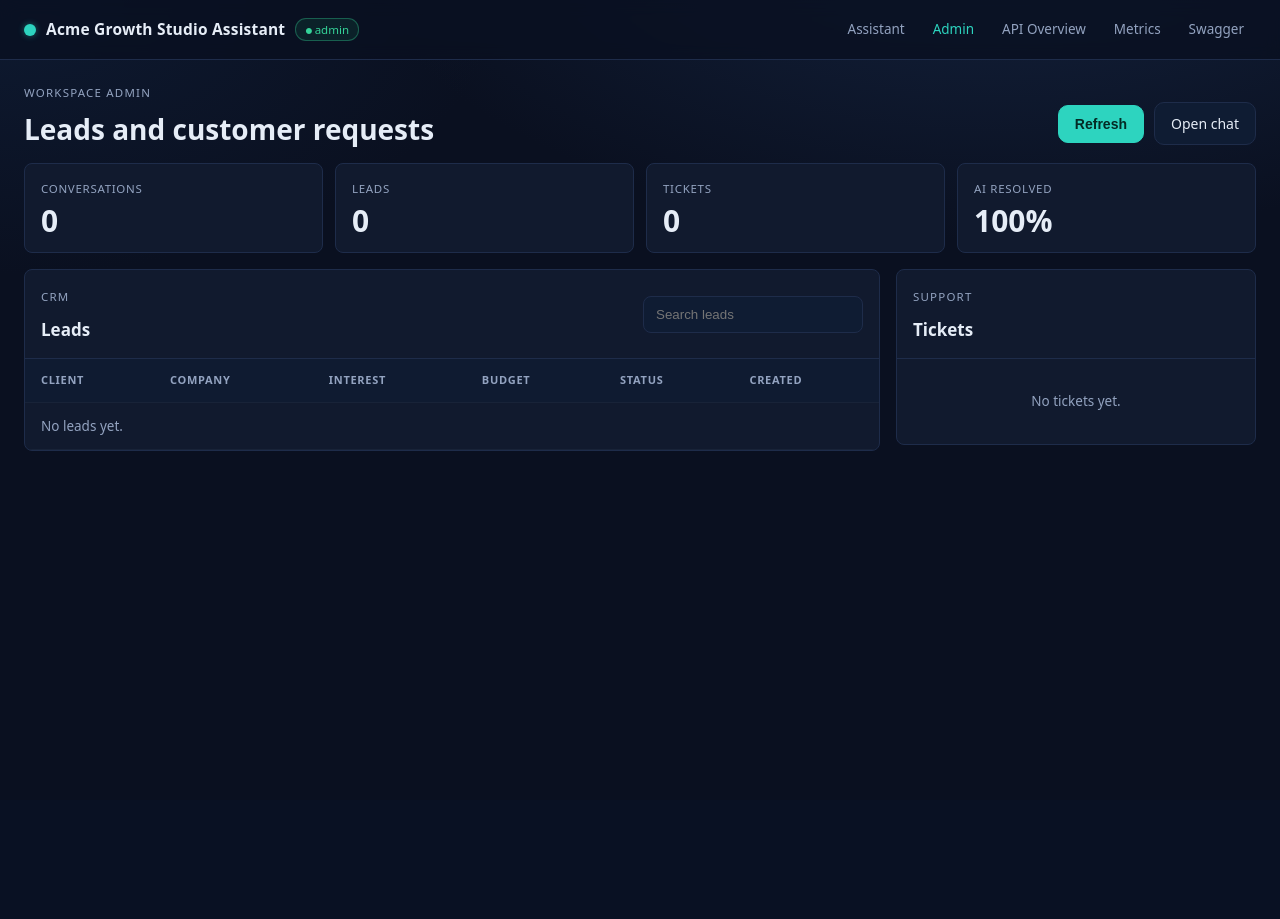
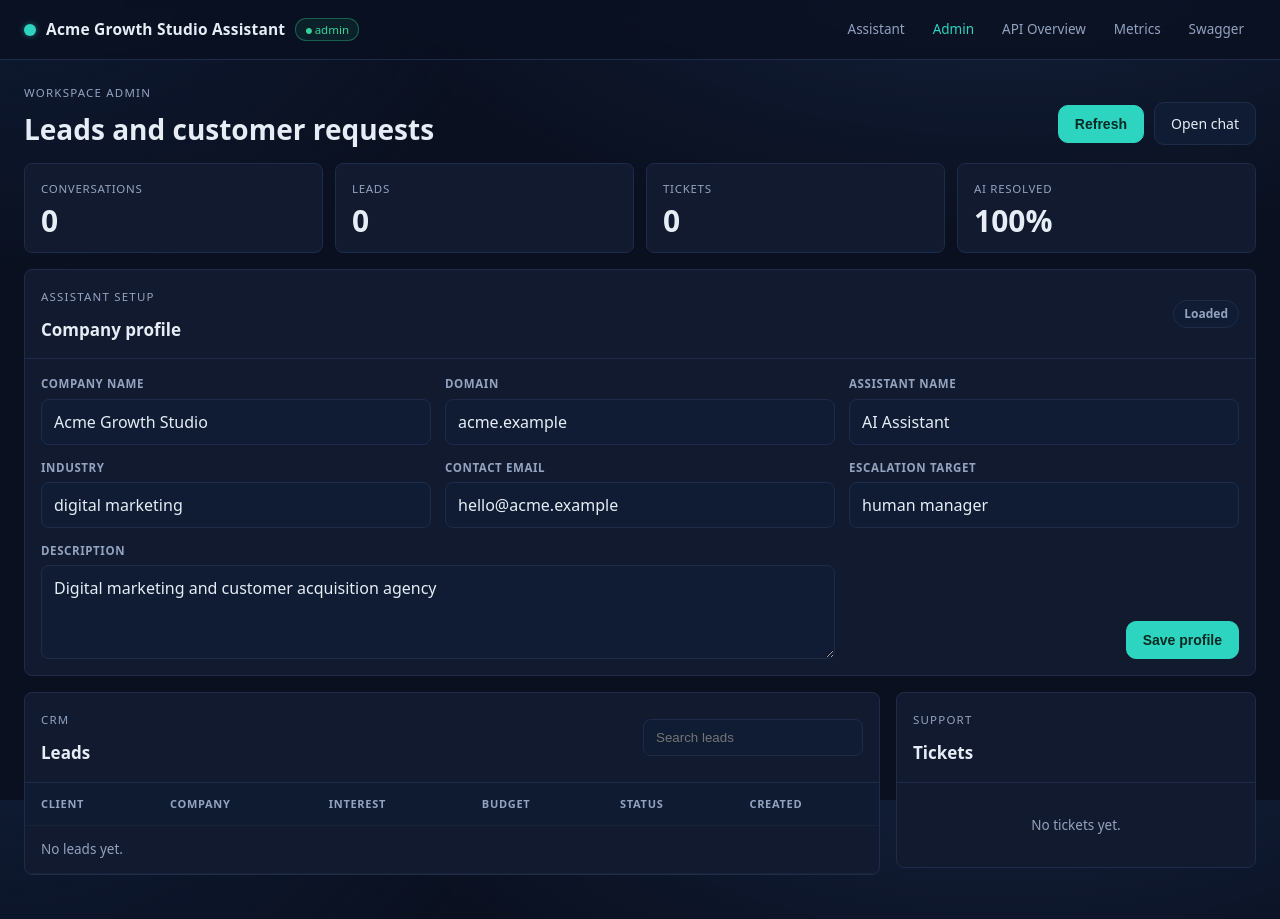
Before and after one commit to HullyMully/ai-marketing-agent-rag-langgraph, a FastAPI app: page /admin in a window 1280 px wide. Before the commit the page ends 451 px from the top, so only its background shows below. Run offline with FastAPI, Linux system fonts and the light colour scheme; data that the repository does not hold is empty.

Commit message:
Add editable company profile to admin panel

```diff
--- a/app/main.py
+++ b/app/main.py
@@ -17,9 +17,10 @@
 
 from app.api import chat, crm, knowledge, metrics, tickets
 from app.agent.llm import llm_runtime_mode
-from app.company import get_company
+from app.company import get_company, profile_to_dict, save_company_profile
 from app.config import settings
 from app.db.database import init_db
+from app.schemas.company import CompanyProfileOut, CompanyProfileUpdate
 
 WEB_DIR = Path(__file__).resolve().parent / "web"
 STATIC_DIR = WEB_DIR / "static"
@@ -102,6 +103,19 @@
     return get_company().public_dict()
 
 
+@app.get("/config/profile", response_model=CompanyProfileOut, tags=["system"])
+def company_profile() -> CompanyProfileOut:
+    """Editable non-secret company profile for the admin panel."""
+    return CompanyProfileOut(**profile_to_dict(get_company()))
+
+
+@app.put("/config/profile", response_model=CompanyProfileOut, tags=["system"])
+def update_company_profile(payload: CompanyProfileUpdate) -> CompanyProfileOut:
+    """Persist company profile changes to the local runtime profile file."""
+    profile = save_company_profile(payload.model_dump())
+    return CompanyProfileOut(**profile_to_dict(profile))
+
+
 @app.get("/health", tags=["system"])
 def health() -> dict:
     """Liveness probe."""
--- a/app/web/static/admin.js
+++ b/app/web/static/admin.js
@@ -2,7 +2,7 @@
 (function () {
   "use strict";
 
-  var state = { leads: [], tickets: [], metrics: null };
+  var state = { leads: [], tickets: [], metrics: null, company: null };
 
   var els = {
     brand: document.getElementById("brand-name"),
@@ -13,13 +13,26 @@
     resolved: document.getElementById("admin-resolved"),
     leadFilter: document.getElementById("lead-filter"),
     leadsBody: document.getElementById("leads-body"),
-    ticketsList: document.getElementById("tickets-list")
+    ticketsList: document.getElementById("tickets-list"),
+    companyForm: document.getElementById("company-form"),
+    companySave: document.getElementById("company-save"),
+    companyStatus: document.getElementById("company-save-status")
   };
 
   function getJSON(url) {
     return fetch(url).then(function (r) {
       return r.ok ? r.json() : null;
     }).catch(function () { return null; });
+  }
+
+  function putJSON(url, payload) {
+    return fetch(url, {
+      method: "PUT",
+      headers: { "Content-Type": "application/json" },
+      body: JSON.stringify(payload)
+    }).then(function (r) {
+      return r.ok ? r.json() : Promise.reject(new Error("save failed"));
+    });
   }
 
   function pct(x) {
@@ -96,6 +109,69 @@
     });
   }
 
+  function renderCompany() {
+    if (!state.company || !els.companyForm) { return; }
+    [
+      "company_name",
+      "company_domain",
+      "company_description",
+      "company_contact_email",
+      "assistant_name",
+      "escalation_target",
+      "business_industry"
+    ].forEach(function (key) {
+      var field = els.companyForm.elements[key];
+      if (field) { field.value = state.company[key] || ""; }
+    });
+    if (state.company.brand_label && els.brand) {
+      els.brand.textContent = state.company.brand_label;
+    }
+    setSaveStatus("Loaded", "");
+  }
+
+  function setSaveStatus(text, mode) {
+    if (!els.companyStatus) { return; }
+    els.companyStatus.textContent = text;
+    els.companyStatus.classList.toggle("ok", mode === "ok");
+    els.companyStatus.classList.toggle("error", mode === "error");
+  }
+
+  function formPayload() {
+    var data = {};
+    if (!els.companyForm) { return data; }
+    [
+      "company_name",
+      "company_domain",
+      "company_description",
+      "company_contact_email",
+      "assistant_name",
+      "escalation_target",
+      "business_industry"
+    ].forEach(function (key) {
+      data[key] = (els.companyForm.elements[key]?.value || "").trim();
+    });
+    return data;
+  }
+
+  function saveCompany(event) {
+    event.preventDefault();
+    if (!els.companyForm) { return; }
+    if (els.companySave) { els.companySave.disabled = true; }
+    setSaveStatus("Saving…", "");
+    putJSON("/config/profile", formPayload())
+      .then(function (profile) {
+        state.company = profile;
+        renderCompany();
+        setSaveStatus("Saved", "ok");
+      })
+      .catch(function () {
+        setSaveStatus("Could not save", "error");
+      })
+      .finally(function () {
+        if (els.companySave) { els.companySave.disabled = false; }
+      });
+  }
+
   function esc(value) {
     return String(value ?? "").replace(/[&<>"']/g, function (ch) {
       return {
@@ -112,6 +188,7 @@
     renderMetrics();
     renderLeads();
     renderTickets();
+    renderCompany();
   }
 
   function load() {
@@ -119,11 +196,13 @@
     Promise.all([
       getJSON("/metrics/demo"),
       getJSON("/crm/leads"),
-      getJSON("/tickets")
+      getJSON("/tickets"),
+      getJSON("/config/profile")
     ]).then(function (items) {
       state.metrics = items[0] || {};
       state.leads = Array.isArray(items[1]) ? items[1] : [];
       state.tickets = Array.isArray(items[2]) ? items[2] : [];
+      state.company = items[3] || null;
       renderAll();
     }).finally(function () {
       if (els.refresh) { els.refresh.disabled = false; }
@@ -136,5 +215,6 @@
 
   if (els.refresh) { els.refresh.addEventListener("click", load); }
   if (els.leadFilter) { els.leadFilter.addEventListener("input", renderLeads); }
+  if (els.companyForm) { els.companyForm.addEventListener("submit", saveCompany); }
   load();
 })();
--- a/app/web/static/styles.css
+++ b/app/web/static/styles.css
@@ -6,13 +6,6 @@
 
 :root {
   --bg: #0a1020;
-  --tg-bg: #0b141a;
-  --tg-panel: #17212b;
-  --tg-panel-2: #1f2c37;
-  --tg-bubble-in: #182533;
-  --tg-bubble-out: #2b5278;
-  --tg-accent: #64b5ef;
-  --tg-line: #223242;
   --panel: #111a2e;
   --panel-2: #0f1c33;
   --panel-3: #13233e;
@@ -454,6 +442,74 @@
   font-size: 30px;
   line-height: 1;
 }
+.company-settings {
+  margin-bottom: 16px;
+}
+.save-status {
+  color: var(--muted);
+  border: 1px solid var(--border);
+  background: var(--panel-2);
+  border-radius: 999px;
+  padding: 4px 10px;
+  font-size: 12px;
+  font-weight: 700;
+}
+.save-status.ok {
+  color: #6ee7b7;
+  border-color: rgba(52,211,153,.45);
+  background: rgba(16,61,54,.48);
+}
+.save-status.error {
+  color: var(--red);
+  border-color: rgba(252,165,165,.45);
+  background: rgba(80,26,34,.48);
+}
+.company-form {
+  display: grid;
+  grid-template-columns: repeat(3, minmax(0, 1fr));
+  gap: 14px;
+  padding: 16px;
+}
+.company-form label {
+  display: flex;
+  flex-direction: column;
+  gap: 6px;
+  min-width: 0;
+}
+.company-form label.wide {
+  grid-column: 1 / 3;
+}
+.company-form label span {
+  color: var(--muted);
+  font-size: 11.5px;
+  letter-spacing: .6px;
+  text-transform: uppercase;
+  font-weight: 700;
+}
+.company-form input,
+.company-form textarea {
+  width: 100%;
+  border: 1px solid var(--border);
+  background: var(--panel-2);
+  color: var(--text);
+  border-radius: 8px;
+  padding: 10px 12px;
+  font: inherit;
+  outline: none;
+}
+.company-form textarea {
+  resize: vertical;
+  min-height: 84px;
+}
+.company-form input:focus,
+.company-form textarea:focus {
+  border-color: var(--teal);
+}
+.company-form-actions {
+  display: flex;
+  align-items: flex-end;
+  justify-content: flex-end;
+}
 .admin-grid {
   display: grid;
   grid-template-columns: minmax(0, 1fr) 360px;
--- a/app/web/templates/admin.html
+++ b/app/web/templates/admin.html
@@ -4,7 +4,7 @@
   <meta charset="UTF-8">
   <meta name="viewport" content="width=device-width, initial-scale=1.0">
   <title>AI Customer Assistant — Admin</title>
-  <link rel="stylesheet" href="/static/styles.css?v=9">
+  <link rel="stylesheet" href="/static/styles.css?v=10">
 </head>
 <body>
   <header class="app-header">
@@ -53,6 +53,49 @@
       </article>
     </section>
 
+    <section class="admin-panel company-settings">
+      <div class="admin-panel-head">
+        <div>
+          <p class="section-title">Assistant setup</p>
+          <h2>Company profile</h2>
+        </div>
+        <span id="company-save-status" class="save-status">Not saved</span>
+      </div>
+      <form id="company-form" class="company-form">
+        <label>
+          <span>Company name</span>
+          <input name="company_name" type="text" placeholder="Acme Growth Studio">
+        </label>
+        <label>
+          <span>Domain</span>
+          <input name="company_domain" type="text" placeholder="acme.example">
+        </label>
+        <label>
+          <span>Assistant name</span>
+          <input name="assistant_name" type="text" placeholder="AI Assistant">
+        </label>
+        <label>
+          <span>Industry</span>
+          <input name="business_industry" type="text" placeholder="digital marketing">
+        </label>
+        <label>
+          <span>Contact email</span>
+          <input name="company_contact_email" type="email" placeholder="hello@example.com">
+        </label>
+        <label>
+          <span>Escalation target</span>
+          <input name="escalation_target" type="text" placeholder="human manager">
+        </label>
+        <label class="wide">
+          <span>Description</span>
+          <textarea name="company_description" rows="3" placeholder="What the company does, in one sentence"></textarea>
+        </label>
+        <div class="company-form-actions">
+          <button id="company-save" class="btn btn-primary" type="submit">Save profile</button>
+        </div>
+      </form>
+    </section>
+
     <section class="admin-grid">
       <div class="admin-panel leads-panel">
         <div class="admin-panel-head">
@@ -95,6 +138,6 @@
     </section>
   </main>
 
-  <script src="/static/admin.js?v=1" defer></script>
+  <script src="/static/admin.js?v=2" defer></script>
 </body>
 </html>
--- a/app/web/templates/api-overview.html
+++ b/app/web/templates/api-overview.html
@@ -4,7 +4,7 @@
   <meta charset="UTF-8">
   <meta name="viewport" content="width=device-width, initial-scale=1.0">
   <title>AI Customer Assistant — API Overview</title>
-  <link rel="stylesheet" href="/static/styles.css?v=9">
+  <link rel="stylesheet" href="/static/styles.css?v=10">
 </head>
 <body>
   <header class="app-header">
--- a/app/web/templates/index.html
+++ b/app/web/templates/index.html
@@ -4,7 +4,7 @@
   <meta charset="UTF-8">
   <meta name="viewport" content="width=device-width, initial-scale=1.0">
   <title>AI Customer Assistant</title>
-  <link rel="stylesheet" href="/static/styles.css?v=9">
+  <link rel="stylesheet" href="/static/styles.css?v=10">
 </head>
 <body>
   <header class="app-header">
--- a/app/web/templates/metrics.html
+++ b/app/web/templates/metrics.html
@@ -4,7 +4,7 @@
   <meta charset="UTF-8">
   <meta name="viewport" content="width=device-width, initial-scale=1.0">
   <title>AI Customer Assistant — Metrics</title>
-  <link rel="stylesheet" href="/static/styles.css?v=9">
+  <link rel="stylesheet" href="/static/styles.css?v=10">
 </head>
 <body>
   <header class="app-header">
```
Also changed, not shown: other parts of app/web/static/styles.css (+40 -40 lines), app/company.py (+41 -3 lines), app/schemas/company.py (added, +32 -0 lines), app/web/templates/demo.html (+2 -5 lines), tests/test_company_config.py (+45 -1 lines), tests/test_web_demo.py (+32 -0 lines).
